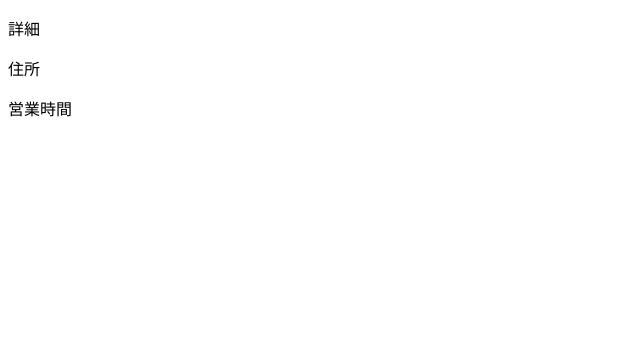
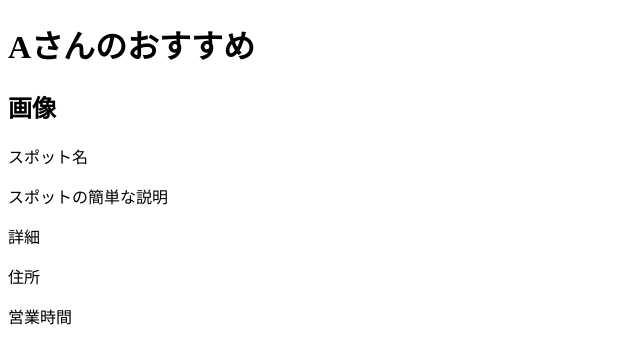
Before and after one commit to moyunono1819/git-teamb, a plain HTML site: page intro-template.html in a window 1280 px wide. Shown: the whole page, without its empty margins (0-640 px from the left). Drawn offline with Linux system fonts and the light colour scheme.

Commit message:
紹介ページのテンプレート作成終了

```diff
--- a/intro-template.html
+++ b/intro-template.html
@@ -3,9 +3,23 @@
 <head>
     <meta charset="UTF-8">
     <meta name="viewport" content="width=device-width, initial-scale=1.0">
-    <title>Document</title>
+    <title>地域のオススメスポット紹介</title>
 </head>
 <body>
+    <div class="spot-title">
+        <h1>Aさんのおすすめ</h1>
+    </div>
+
+    <div class="box">
+        <div class="spot-image">
+            <h2>画像</h2>
+        </div>
+        <div class="spot-name">
+            <p>スポット名</p>
+            <p>スポットの簡単な説明</p>
+        </div>
+    </div>
+
     <div class="detail">
         <p>詳細</p>
         <p>住所</p>
```
